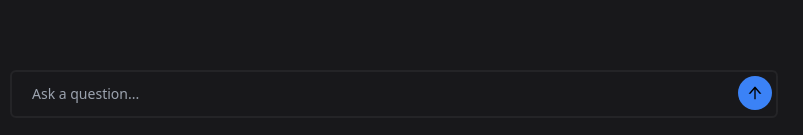
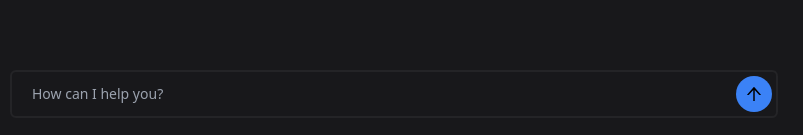
Before and after one commit to wayum999/perplexity-style-stream-revisited, a Next.js app: page / in a window 1280 px wide. Shown: the part 662-797 px from the top of the page, without its empty margins (246-1049 px from the left). Built offline with nearby package versions, Linux system fonts and the light colour scheme.

Commit message:
adjust padding

```diff
--- a/src/pages/index.tsx
+++ b/src/pages/index.tsx
@@ -87,7 +87,7 @@ export default function Home() {
               (shouldAnimateLastMessage ? messages.slice(0, messages.length - 1) : messages).map(m => {
                 if (m.role === "user") {
                   return (
-                    <div key={m.id} className="font-bold text-xl ">
+                    <div key={m.id} className="font-bold text-xl pb-2">
                       {m.content.split("\n").map((line, lineIndex) => (
                         <div key={lineIndex}>{line}</div>
                       ))}
@@ -135,7 +135,7 @@ export default function Home() {
                   style={{position: 'relative', zIndex: 2}}
                 className="text-white w-full p-3 pl-5 pr-14 bg-transparent border-[2px] rounded-md border-white/5 hover:border-white/20 focus:border-blue-400 outline-0 transition-all duration-500"
                 value={input}
-                placeholder="Ask a question..."
+                placeholder="How can I help you?"
                 onChange={handleInputChange}
               />
     <div
@@ -143,7 +143,7 @@ export default function Home() {
   className={`absolute right-1.5 top-1.5 ${isLoading ? "bg-neutral-400" : "bg-blue-500 hover:bg-blue-400"} p-2 rounded-full transition-colors duration-500 cursor-pointer`}
   onClick={(e) => handleSubmit(e as any)}
 >
-  <AiOutlineArrowUp size={18} />
+  <AiOutlineArrowUp size={20} />
 </div>
             </form>
 
```
